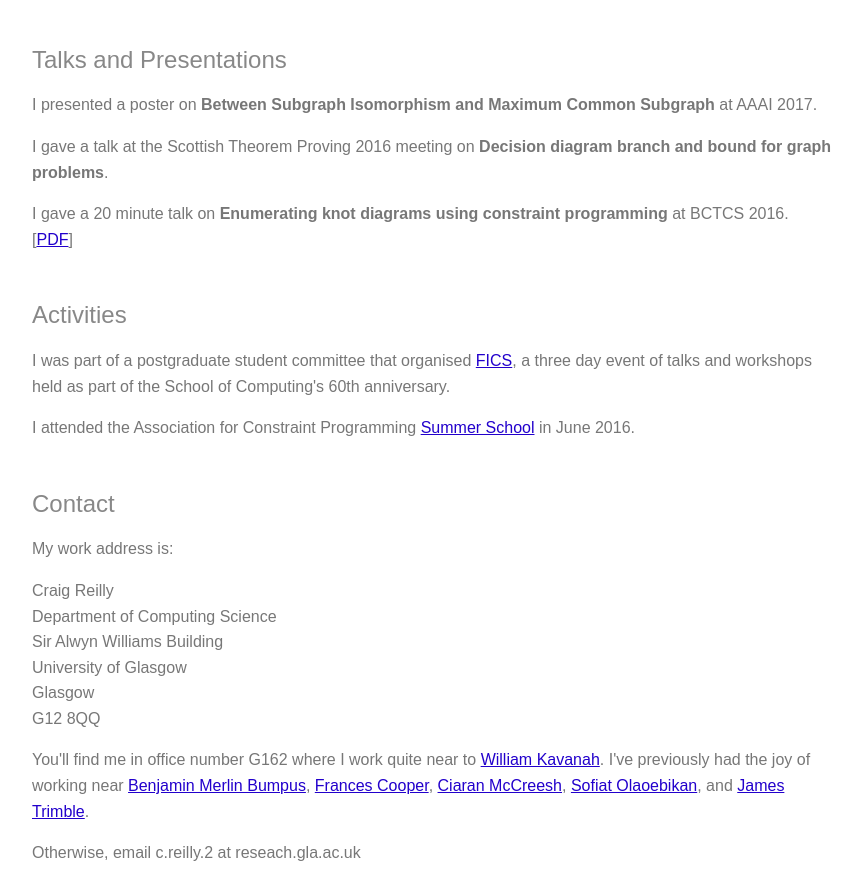
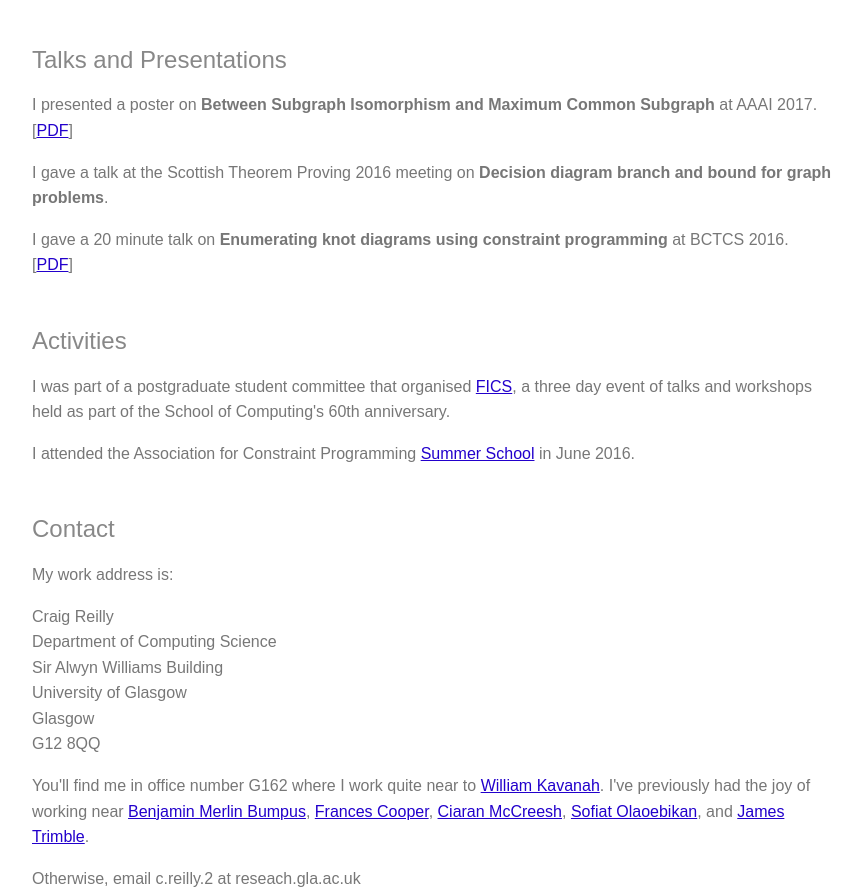
Before and after one commit to craigfreilly/dcs-personal-site, a plain HTML site: page index.html in a window 1280 px wide. Shown: the part 1223-2115 px from the top of the page, without its empty margins (283-1144 px from the left). Drawn offline with nearby package versions, Linux system fonts and the light colour scheme.

Commit message:
added aaai poster

```diff
--- a/index.html
+++ b/index.html
@@ -110,7 +110,7 @@
             <h2 id="talks" class="content-subhead">Talks and Presentations</h2>
 
 	    <p>
-	    	I presented a poster on <strong>Between Subgraph Isomorphism and Maximum Common Subgraph</strong> at AAAI 2017.
+	    I presented a poster on <strong>Between Subgraph Isomorphism and Maximum Common Subgraph</strong> at AAAI 2017. <br> [<a href="posters/aaai-poster.pdf">PDF</a>]
 	    <p>
 	    	I gave a talk at the Scottish Theorem Proving 2016 meeting on <strong> Decision diagram branch and bound for graph problems</strong>.
             <p>
```
